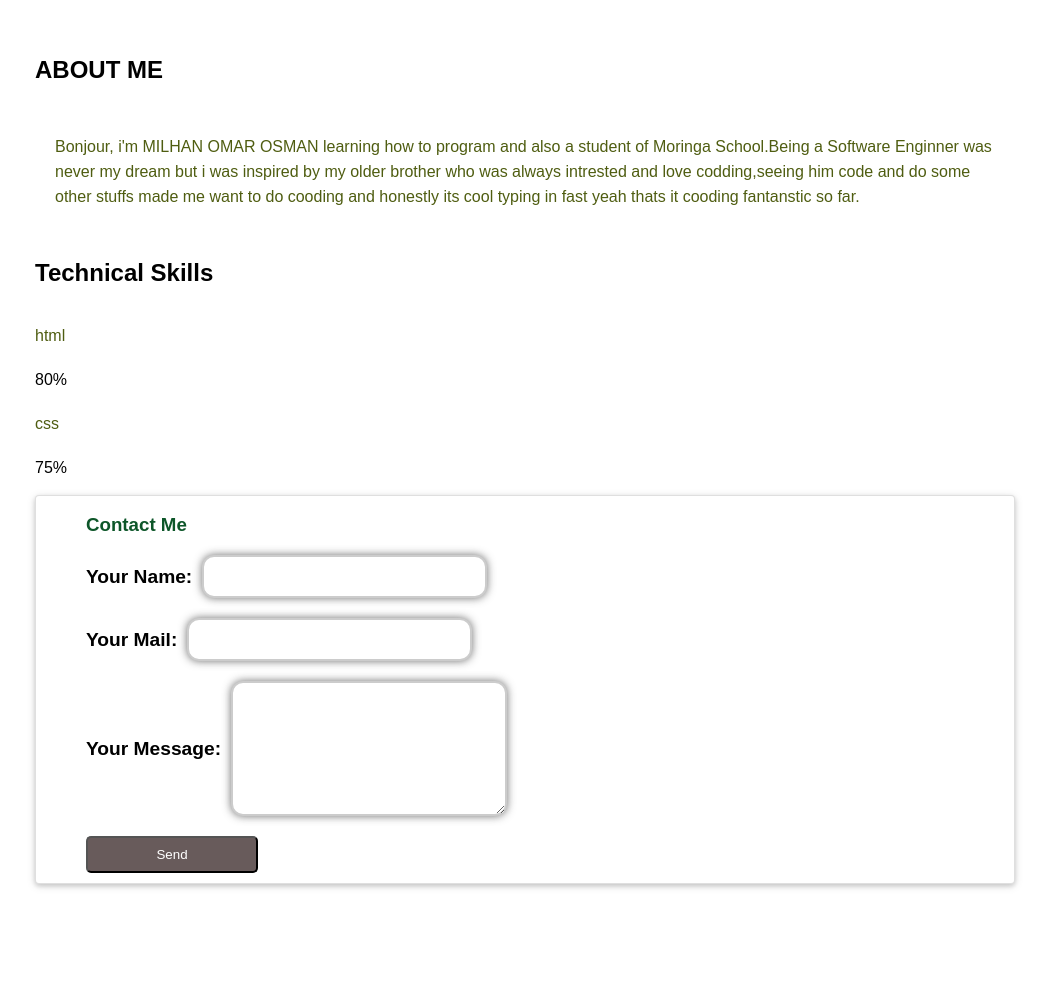
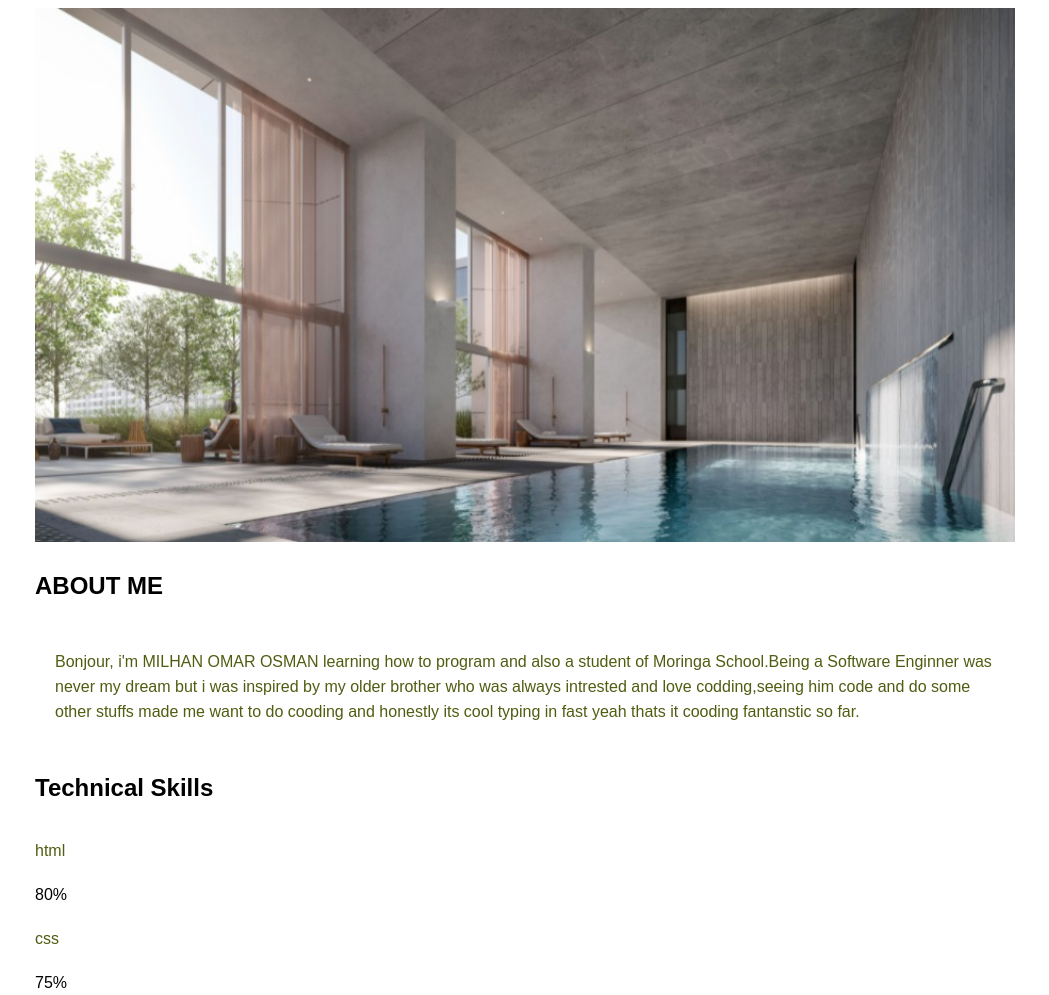
Before and after one commit to Milhan-Omar/first-repo, a plain HTML site: page index.html in a window 1280 px wide. Shown: the top 995 px of the page, without its empty margins (115-1164 px from the left). Before the commit the page ends 924 px from the top, so only its background shows below. Drawn offline with Linux system fonts and the light colour scheme; the site is published under a folder, as on GitHub Pages, so addresses that start at the root find nothing.

Commit message:
fix image error

```diff
--- a/index.html
+++ b/index.html
@@ -10,7 +10,7 @@
 <body>
     <!-- about me -->
 <section><div class="content">
-    <img src="/pool.jpeg" alt="" style="width:100%">
+    <img src="./pool.jpeg" alt="" style="width:100%">
     <h1>ABOUT ME</h1>
     <p class="bonjour">Bonjour, i'm MILHAN OMAR OSMAN learning how to program and also a student of Moringa School.Being a Software Enginner was never my dream but i was inspired by my older brother who was always intrested and love codding,seeing him code and do some other stuffs made me want to do cooding and honestly its cool typing in fast yeah thats it cooding fantanstic so far.
 </p>
```
